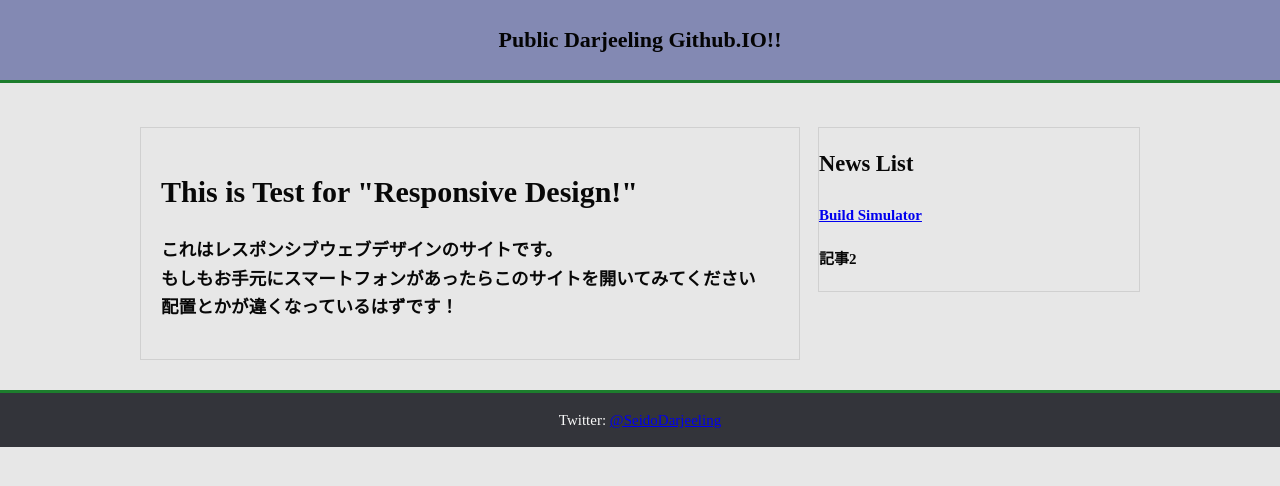
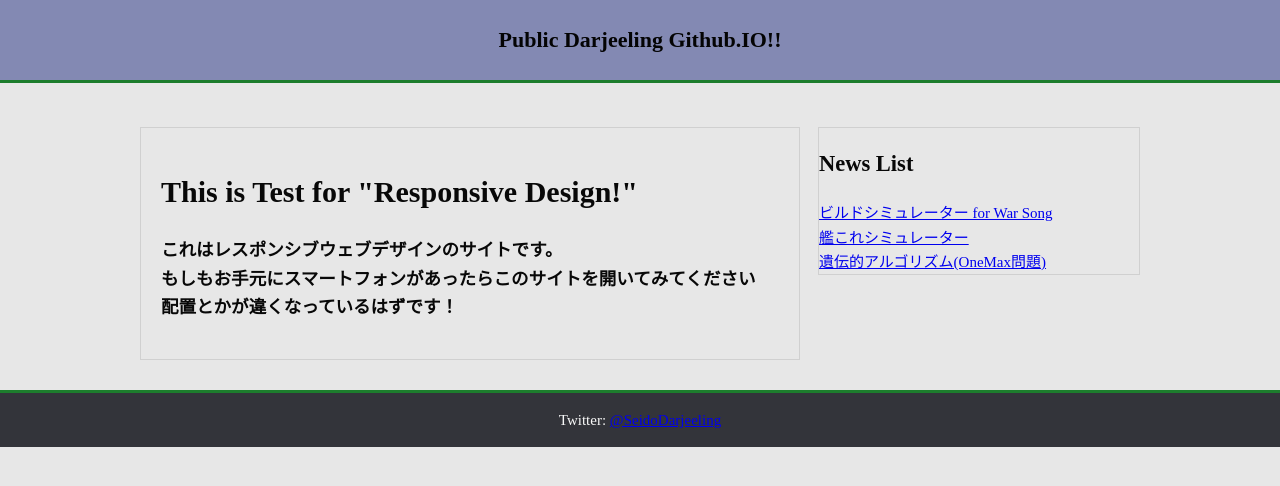
Before and after one commit to public-darjeeling/public-darjeeling.github.io, a plain HTML site: page index.html in a window 1280 px wide. Drawn offline with Linux system fonts and the light colour scheme.

Commit message:
2018_0706 12:51

```diff
--- a/index.html
+++ b/index.html
@@ -10,10 +10,11 @@
 
 	  gtag('config', 'UA-121054999-1');
 	</script>
+	<script type="text/javascript" src="newsList.js"></script>
 	<meta name="viewport" content="width=device-width,initial-scale=1">
 	<link href="style.css" rel="stylesheet">
 </head>
-<body>
+<body onload="init()">
 	<header>Public Darjeeling Github.IO!!</header>
 	<div class="wrapper">
 		<div class="main">
@@ -24,9 +25,7 @@
 			</h3>
 		</div>
 		<div class="side">
-			<h2>News List</h2>
-			<h4><a href="BuildSimulator.html">Build Simulator</a></h4>
-			<h4>記事2</h4>
+			<div id="newsList"></div>
 
 		</div>
 	</div>
--- /dev/null
+++ b/newsList.js
@@ -0,0 +1,7 @@
+function init(){
+	document.getElementById('newsList').innerHTML =
+	"<h2>News List</h2>" +
+	"<div><a href=\"BuildSimulator.html\">ビルドシミュレーター for War Song</a>" +
+	"<div><a href=\"KanColleSimulator.html\">艦これシミュレーター</a>" +
+	"<div><a href=\"GenerationAlgorithm.html\">遺伝的アルゴリズム(OneMax問題)</a>";
+}
```
Also changed, not shown: BuildSimulator.html (+4 -1 lines), KanColleSimulator.html (+3 -2 lines).
